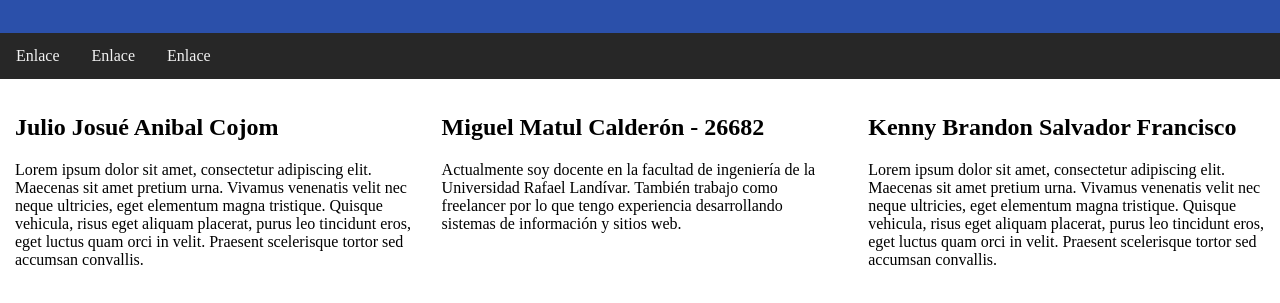
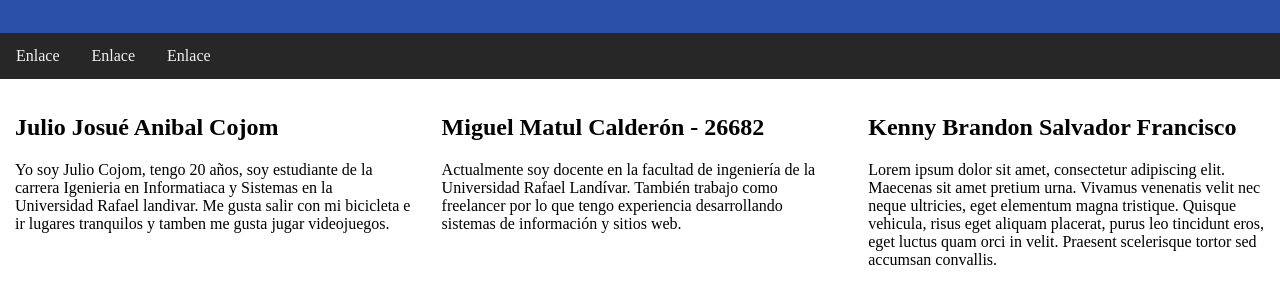
Before and after one commit to MigueMat4/Parcial_Repo, a plain HTML site: page index.html in a window 1280 px wide. Shown: the part 121-424 px from the top of the page. Drawn offline with Linux system fonts and the light colour scheme.

Commit message:
index.html actualizado
Se le han agregado datos sobre Julio Cojom

```diff
--- a/index.html
+++ b/index.html
@@ -22,7 +22,7 @@
 <div class="row">
   <div class="column">
     <h2>Julio Josué Anibal Cojom</h2>
-    <p>Lorem ipsum dolor sit amet, consectetur adipiscing elit. Maecenas sit amet pretium urna. Vivamus venenatis velit nec neque ultricies, eget elementum magna tristique. Quisque vehicula, risus eget aliquam placerat, purus leo tincidunt eros, eget luctus quam orci in velit. Praesent scelerisque tortor sed accumsan convallis.</p>
+    <p> Yo soy Julio Cojom, tengo 20 años, soy estudiante de la carrera Igenieria en Informatiaca y Sistemas en la Universidad Rafael landivar. Me gusta salir con mi bicicleta e ir lugares tranquilos y tamben me gusta jugar videojuegos.  </p>
   </div>
 
   <div class="column">
```
